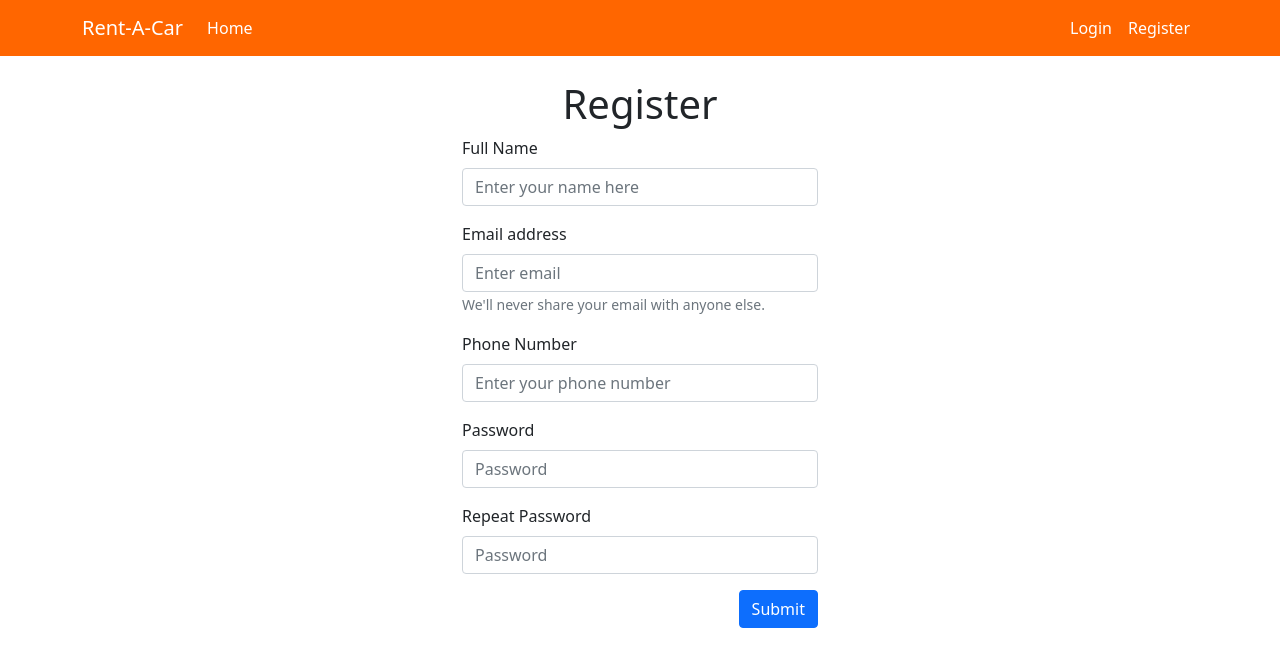
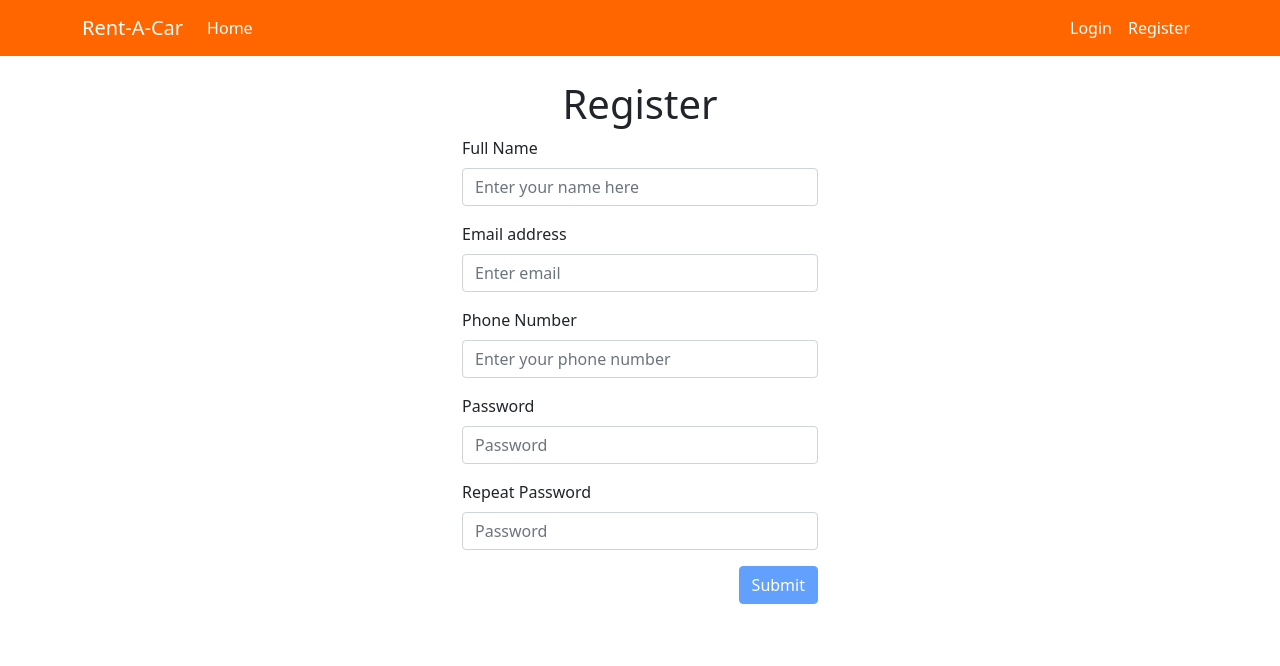
Before and after one commit to DanielTotev/React-Project-FMI, a React (Create React App) app: page /register in a window 1280 px wide. Shown: the top 666 px of the page. Built offline with nearby package versions, Linux system fonts and the light colour scheme.

Commit message:
Implemented form validation logic for customer form

```diff
--- a/src/components/customer/CustomerForm.jsx
+++ b/src/components/customer/CustomerForm.jsx
@@ -1,15 +1,28 @@
 import React from "react";
 import { Form, Button, Row, Col } from "react-bootstrap";
 import { useFormState } from "../../util/useFormState";
+import { equalTo, isEmail, notEmpty } from "../../util/validators";
 
 export default function CustomerForm({ submitAction }) {
-  const [formState, handleInputChange] = useFormState({
-    fullName: "",
-    email: "",
-    phoneNumber: "",
-    password: "",
-    repeatPassword: "",
-  });
+  const [formState, handleInputChange, errors, touched] = useFormState(
+    {
+      fullName: "",
+      email: "",
+      phoneNumber: "",
+      password: "",
+      repeatPassword: "",
+    },
+    {
+      fullName: [notEmpty],
+      email: [notEmpty, isEmail],
+      phoneNumber: [notEmpty],
+      password: [notEmpty],
+      repeatPassword: [
+        notEmpty,
+        (value, formState) => equalTo(value, formState, "password"),
+      ],
+    }
+  );
   const handleSubmit = (e) => {
     e.preventDefault();
     submitAction({
@@ -23,7 +36,7 @@ export default function CustomerForm({ submitAction }) {
     <Row>
       <Col md={{ span: 4, offset: 4 }}>
         <Form onSubmit={handleSubmit}>
-          <Form.Group className="mb-3" controlId="formBasicEmail">
+          <Form.Group className="mb-3" controlId="fullName">
             <Form.Label>Full Name</Form.Label>
             <Form.Control
               name="fullName"
@@ -32,6 +45,9 @@ export default function CustomerForm({ submitAction }) {
               type="text"
               placeholder="Enter your name here"
             />
+            {errors.fullName && (
+              <Form.Text style={{ color: "red" }}>{errors.fullName}</Form.Text>
+            )}
           </Form.Group>
           <Form.Group className="mb-3" controlId="formBasicEmail">
             <Form.Label>Email address</Form.Label>
@@ -42,9 +58,9 @@ export default function CustomerForm({ submitAction }) {
               value={formState.email}
               onChange={handleInputChange}
             />
-            <Form.Text className="text-muted">
-              We'll never share your email with anyone else.
-            </Form.Text>
+            {errors.email && (
+              <Form.Text style={{ color: "red" }}>{errors.email}</Form.Text>
+            )}
           </Form.Group>
           <Form.Group className="mb-3" controlId="phoneNumber">
             <Form.Label>Phone Number</Form.Label>
@@ -55,6 +71,11 @@ export default function CustomerForm({ submitAction }) {
               value={formState.phoneNumber}
               onChange={handleInputChange}
             />
+            {errors.phoneNumber && (
+              <Form.Text style={{ color: "red" }}>
+                {errors.phoneNumber}
+              </Form.Text>
+            )}
           </Form.Group>
           <Form.Group className="mb-3" controlId="formBasicPassword">
             <Form.Label>Password</Form.Label>
@@ -65,6 +86,9 @@ export default function CustomerForm({ submitAction }) {
               value={formState.password}
               onChange={handleInputChange}
             />
+            {errors.password && (
+              <Form.Text style={{ color: "red" }}>{errors.password}</Form.Text>
+            )}
           </Form.Group>
           <Form.Group className="mb-3" controlId="formBasicRepeatPassword">
             <Form.Label>Repeat Password</Form.Label>
@@ -75,8 +99,18 @@ export default function CustomerForm({ submitAction }) {
               value={formState.repeatPassword}
               onChange={handleInputChange}
             />
+            {errors.repeatPassword && (
+              <Form.Text style={{ color: "red" }}>
+                {errors.repeatPassword}
+              </Form.Text>
+            )}
           </Form.Group>
-          <Button variant="primary" type="submit" style={{ float: "right" }}>
+          <Button
+            variant="primary"
+            type="submit"
+            style={{ float: "right" }}
+            disabled={!(touched && Object.keys(errors).length == 0)}
+          >
             Submit
           </Button>
         </Form>
--- a/src/util/useFormState.js
+++ b/src/util/useFormState.js
@@ -1,13 +1,41 @@
 import { useState } from "react";
 
-export function useFormState(initialState) {
+export function useFormState(initialState, validators = {}) {
   const [formState, setFormstate] = useState(initialState);
+  const [errors, setErrors] = useState({});
+  const [touched, setTouched] = useState(false);
+  const clearError = (fieldName) => {
+    const updatedErrors = { ...errors };
+    delete updatedErrors[fieldName];
+    setErrors(updatedErrors);
+  };
+  function applyValidators(fieldName, value) {
+    const fieldValidators = validators[fieldName];
+    if (fieldValidators) {
+      for (let i = 0; i < fieldValidators.length; i++) {
+        const currentValidator = fieldValidators[i];
+        const validationResult = currentValidator(value, formState);
+        if (!validationResult.valid) {
+          setErrors({
+            ...errors,
+            [fieldName]: validationResult.message,
+          });
+          break;
+        } else {
+          clearError(fieldName);
+        }
+      }
+    }
+  }
   const handleInputChange = (event) => {
-    console.log(event);
+    applyValidators(event.target.name, event.target.value);
     setFormstate({
       ...formState,
       [event.target.name]: event.target.value,
     });
+    if (!touched) {
+      setTouched(true);
+    }
   };
-  return [formState, handleInputChange];
+  return [formState, handleInputChange, errors, touched];
 }
--- /dev/null
+++ b/src/util/validators.js
@@ -0,0 +1,14 @@
+export const notEmpty = (value) => ({
+  valid: value !== "",
+  message: "Field cannot be empty",
+});
+
+export const equalTo = (value, formState, keyName) => ({
+  valid: value === formState[keyName],
+  message: `Field value must be equal to ${keyName}`,
+});
+
+export const isEmail = (value) => ({
+  valid: value.includes("@"),
+  message: "Field mut be email",
+});
```
